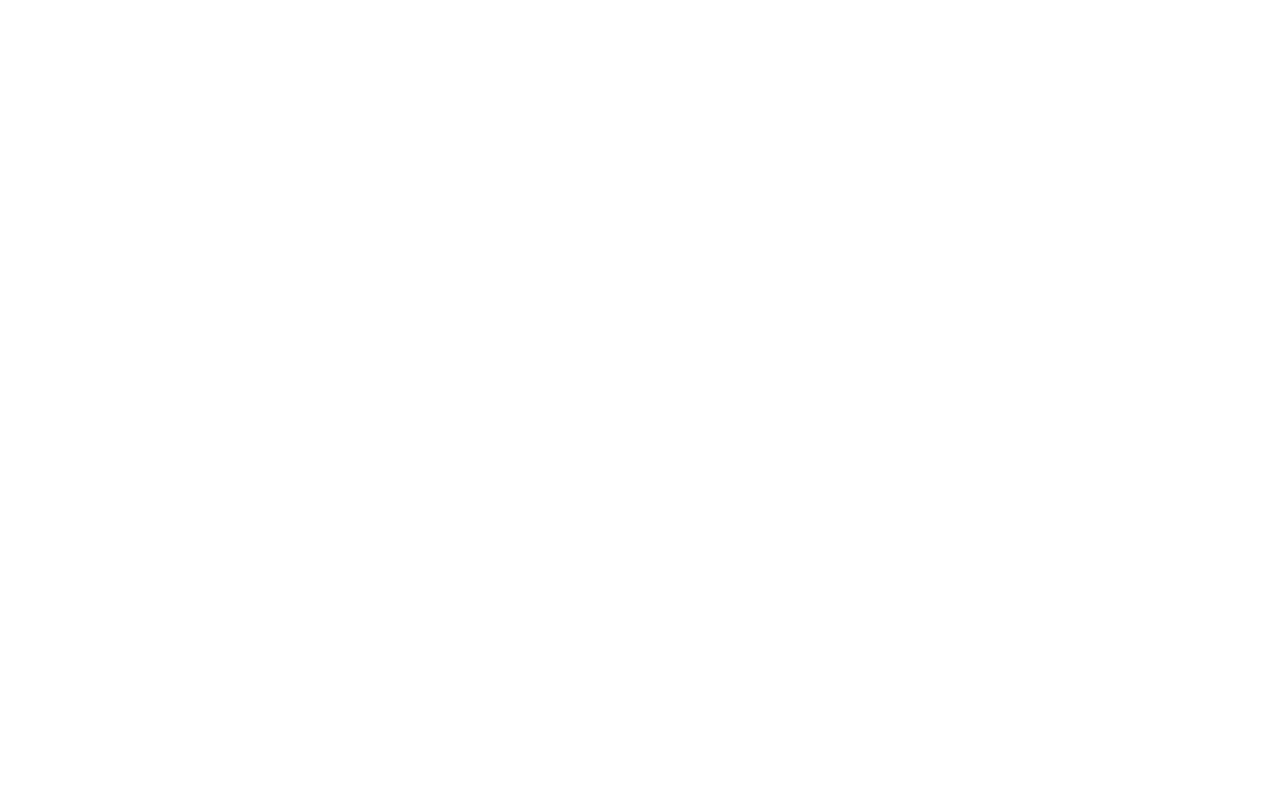
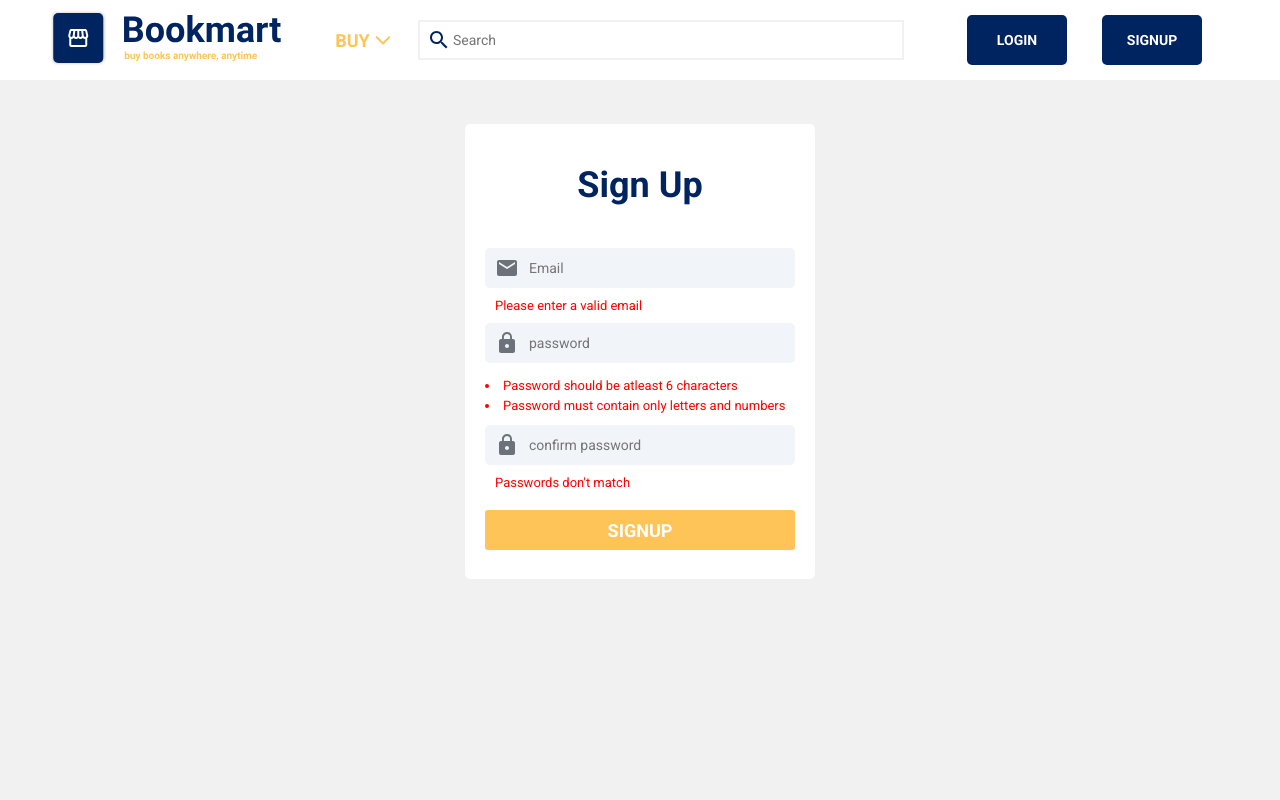
Before and after one commit to alvinlal/bookmart, a PHP site: page /bookmart/signup.php in a window 1280 px wide. Before the commit the page is empty. Run offline with PHP 8.4, Linux system fonts and the light colour scheme.

Commit message:
header and signup page

```diff
--- a/layouts/footer.php
+++ b/layouts/footer.php
@@ -0,0 +1,3 @@
+</body>
+
+</html>
--- a/layouts/header.php
+++ b/layouts/header.php
@@ -0,0 +1,56 @@
+<!DOCTYPE html>
+<html lang="en">
+
+<head>
+    <meta charset="UTF-8">
+    <meta http-equiv="X-UA-Compatible" content="IE=edge">
+    <meta name="viewport" content="width=device-width, initial-scale=1.0">
+    <title>Bookmart</title>
+    <link rel="preconnect" href="https://fonts.gstatic.com">
+    <link href="https://fonts.googleapis.com/css2?family=Roboto:wght@300;400;500;700&display=swap" rel="stylesheet">
+    <link rel="stylesheet" href="/bookmart/public/css/index.css">
+</head>
+
+<body>
+    <header>
+        <nav class="left-action">
+            <a href="/bookmart"><img src="/bookmart/public/images/brand.svg" /></a>
+            <div class="dropdown">
+                <span>BUY <img src="/bookmart/public/images/dropdownArrow.svg" /></span>
+                <div class="dropdown-content">
+                    <div class="dropdown-content-left">
+                    </div>
+                    <div class="dropdown-content-right">
+                    </div>
+                </div>
+            </div>
+        </nav>
+        <div class="search-bar">
+            <img src="/bookmart/public/images/search.svg" class="search-icon" />
+            <input type="text" placeholder="Search" />
+            <div class="dropdown">
+                <div class="dropdown-item">
+                    <a href="#">Laptops in Electronics</a>
+                </div>
+                <div class="dropdown-item">
+                    <a href="#">Dell inspiron</a>
+                </div>
+                <div class="dropdown-item">
+                    <a href="#">Asus vivobook 14</a>
+                </div>
+                <div class="dropdown-item">
+                    <a href="#">Asus vivobook 15</a>
+                </div>
+                <div class="dropdown-item">
+                    <a href="#">LG gram</a>
+                </div>
+                <div class="dropdown-item">
+                    <a href="#">Lenovo legion</a>
+                </div>
+            </div>
+        </div>
+        <nav class="right-action">
+            <a href="/bookmart/login.php">LOGIN</a>
+            <a href="/bookmart/signup.php">SIGNUP</a>
+        </nav>
+    </header>
--- a/login.php
+++ b/login.php
@@ -0,0 +1,3 @@
+<?php include "./layouts/header.php";?>
+
+<?php include "./layouts/footer.php";?>
--- a/public/css/index.css
+++ b/public/css/index.css
@@ -0,0 +1,245 @@
+:root {
+  --primary-color: #002460;
+  --secondary-color: #ffc458;
+  --accent-color: #f1f1f1;
+}
+
+* {
+  box-sizing: border-box;
+  border: 0px;
+  padding: 0px;
+  margin: 0px;
+  font-family: "Roboto", sans-serif;
+}
+
+body {
+  background-color: var(--accent-color);
+}
+
+input:focus {
+  outline: none;
+}
+
+header {
+  display: flex;
+  flex-direction: row;
+  justify-content: space-between;
+  align-items: center;
+  height: 80px;
+  width: 100%;
+  padding: 5px 50px;
+  background-color: white;
+}
+
+.left-action {
+  display: flex;
+  flex-direction: row;
+  justify-content: flex-start;
+  align-items: center;
+  height: 70px;
+  width: 380px;
+}
+
+.dropdown {
+  position: relative;
+  display: inline-block;
+  font-size: 18px;
+  font-weight: bold;
+  height: 50px;
+  width: 100px;
+  margin-left: 20px;
+}
+
+.dropdown span {
+  display: flex;
+  flex-direction: row;
+  justify-content: center;
+  align-items: center;
+  color: var(--secondary-color);
+  margin: 15px 0px 10px 10px;
+}
+
+.dropdown span img {
+  margin-left: 5px;
+}
+
+.dropdown:hover .dropdown-content {
+  display: flex;
+  flex-direction: row;
+  justify-content: flex-start;
+  z-index: 1;
+}
+.search-bar {
+  display: flex;
+  flex-direction: row;
+  justify-content: flex-start;
+  align-items: center;
+  height: 40px;
+  width: 520px;
+  position: relative;
+  min-width: 300px;
+  border: 2px solid var(--accent-color);
+  padding: 10px;
+  margin-left: 10px;
+}
+
+.search-bar input[type="text"] {
+  height: 20px;
+  width: 100%;
+  font-size: 14px;
+  margin-left: 5px;
+}
+
+.search-bar .dropdown {
+  display: flex;
+  flex-direction: column;
+  justify-content: flex-start;
+  align-items: flex-start;
+  height: auto;
+  width: 100%;
+  position: absolute;
+  display: none;
+  top: 45px;
+  left: 0px;
+  box-shadow: 4px 4px 4px 1px rgba(0, 0, 0, 0.2);
+  border-radius: 5px;
+  background-color: white;
+  background-color: red;
+}
+
+.search-bar .dropdown .dropdown-item {
+  display: flex;
+  flex-direction: row;
+  justify-content: flex-start;
+  align-items: center;
+  height: 40px;
+  width: 100%;
+  border-radius: 0px;
+  padding: 10px 10px 10px 20px;
+  background-color: white;
+  margin: 0px;
+}
+
+.search-bar .dropdown .dropdown-item a {
+  font-size: 14px;
+  font-weight: 300;
+  text-decoration: none;
+  color: black;
+}
+
+.search-bar .dropdown .dropdown-item a:hover {
+  background-color: var(--accent-color);
+}
+
+.right-action {
+  display: flex;
+  flex-direction: row;
+  justify-content: center;
+  align-items: center;
+  height: 70px;
+  width: 350px;
+}
+
+.right-action a {
+  display: flex;
+  flex-direction: row;
+  justify-content: center;
+  align-items: center;
+  height: 50px;
+  width: 100px;
+  background-color: var(--primary-color);
+  color: white;
+  font-size: 14px;
+  font-weight: bold;
+  border-radius: 5px;
+  margin-left: 35px;
+  text-decoration: none;
+}
+
+.right-action a:hover {
+  transform: scale(1.1);
+  font-size: 16px;
+  box-shadow: 7px 4px 4px 0px rgba(0, 0, 0, 0.25);
+}
+
+.signup-form {
+  display: flex;
+  flex-direction: column;
+  justify-content: flex-start;
+  align-items: center;
+  height: 455px;
+  width: 350px;
+  padding: 40px 20px;
+  border-radius: 5px;
+  background-color: white;
+  color: var(--primary-color);
+  margin: 44px auto;
+}
+.signup-form h1 {
+  font-size: 36px;
+  margin-bottom: 42px;
+}
+
+.form-textfield {
+  display: flex;
+  flex-direction: row;
+  justify-content: flex-start;
+  align-items: center;
+  height: 40px;
+  width: 100%;
+  padding: 10px;
+  background-color: #f1f4f8;
+  border-radius: 5px;
+}
+
+.form-textfield input[type="text"],
+input[type="password"],
+input[type="email"] {
+  height: 16px;
+  width: 100%;
+  background-color: #f1f4f8;
+  margin-left: 10px;
+  font-size: 14px;
+}
+
+.error-div-email,
+.error-div-confirm-password {
+  display: flex;
+  flex-direction: row;
+  justify-content: flex-start;
+  align-items: center;
+  height: 42px;
+  width: 100%;
+  color: red;
+  font-size: 13px;
+  padding: 10px;
+}
+
+.error-div-password {
+  height: 42px;
+  width: 100%;
+  color: red;
+  font-size: 13px;
+  margin: 10px 0px;
+}
+
+.error-div-password li {
+  margin: 5px 0px;
+}
+
+.signup-button {
+  height: 40px;
+  width: 100%;
+  border-radius: 3px;
+  background-color: var(--secondary-color);
+  color: white;
+  font-size: 18px;
+  font-weight: bold;
+  text-align: center;
+  padding: 10px;
+  margin-top: 10px;
+}
+
+.signup-button:hover {
+  cursor: pointer;
+}
--- a/signup.php
+++ b/signup.php
@@ -0,0 +1,28 @@
+<?php include "./layouts/header.php";?>
+<form class="signup-form">
+    <h1>Sign Up</h1>
+    <div class="form-textfield">
+        <img src="/bookmart/public/images/email.svg" />
+        <input type="email" placeholder="Email" />
+    </div>
+    <div class="error-div-email">
+        Please enter a valid email
+    </div>
+    <div class="form-textfield">
+        <img src="/bookmart/public/images/lock.svg" />
+        <input type="password" placeholder="password" />
+    </div>
+    <div class="error-div-password">
+        <li>Password should be atleast 6 characters</li>
+        <li>Password must contain only letters and numbers</li>
+    </div>
+    <div class="form-textfield">
+        <img src="/bookmart/public/images/lock.svg" />
+        <input type="password" placeholder="confirm password" />
+    </div>
+    <div class="error-div-confirm-password">
+        Passwords don't match
+    </div>
+    <button type="submit" class="signup-button">SIGNUP</button>
+</form>
+<?php include "./layouts/footer.php";?>
```
Also changed, not shown: index.php (+4 -3 lines), public/images/brand.svg (added), public/images/dropdownArrow.svg (added), public/images/email.svg (added), public/images/lock.svg (added), public/images/search.svg (added).
